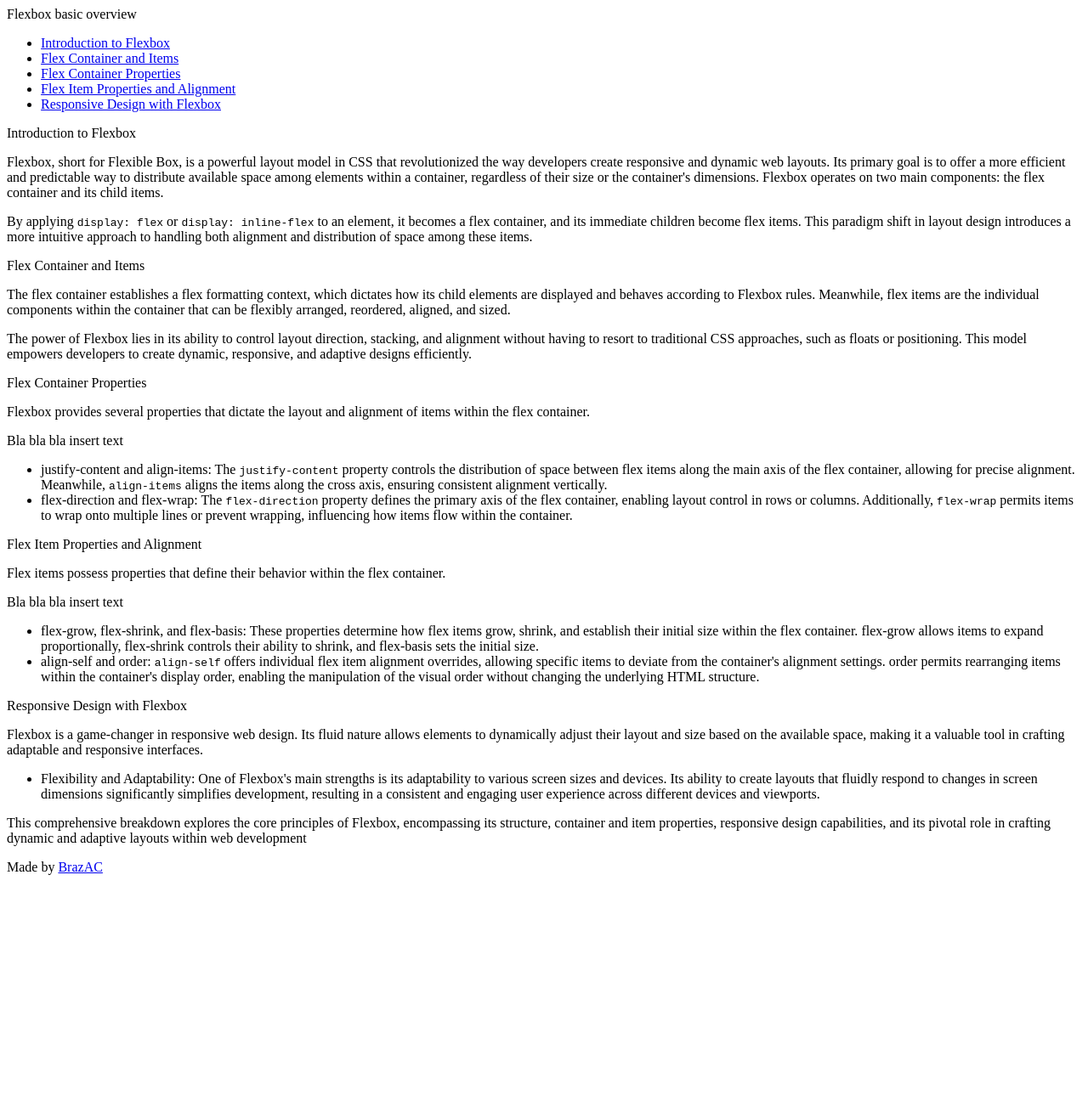
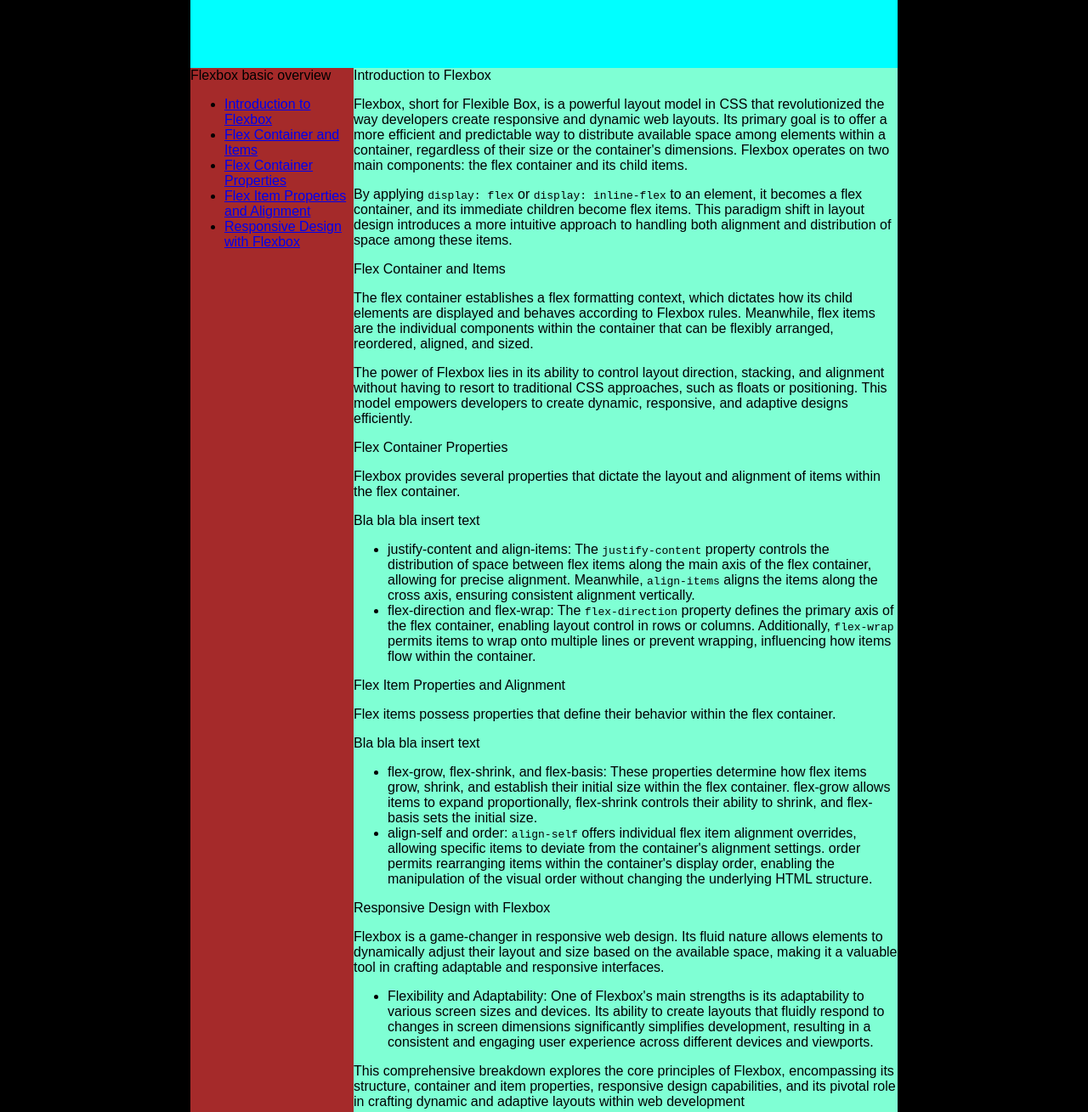
Before and after one commit to BrazAC/my-freeCodeCamp, a plain HTML site: page responsive web design/cert-docPage/index.html in a window 1280 px wide. Shown: the top 1309 px of the page at 85% size. Before the commit the page ends 1046 px from the top, so only its background shows below. Drawn offline with Linux system fonts and the light colour scheme.

Commit message:
got general containers organized with flex box

```diff
--- a/responsive web design/cert-docPage/css/styles.css
+++ b/responsive web design/cert-docPage/css/styles.css
@@ -1 +1,43 @@
-/* adicionar ao menos 1 media query*/
+body{
+   margin: 0px;
+   padding: 0px;
+   background-color: black;
+   font-family: Arial, Helvetica, sans-serif;
+}
+footer{
+    width: 100%;
+    height: 100px;
+    text-align: center;
+    background-color: beige;
+    margin-top: -15.6px;
+}
+@media screen and (min-width: 800px){
+    #header-top{
+        margin: 0px auto;
+        width: clamp(600px, 65vw, 850px);
+        height: 80px;
+        background-color:aqua;
+    }
+    #div-navBar-main{
+        display: flex;
+        flex-direction: row;
+        justify-content: center;
+    }
+    #nav-bar{
+        width: clamp(150px, 15vw, 200px);
+        height: 100%;
+        background-color: brown;
+    }
+    #main-doc{
+        width: clamp(450px, 50vw, 650px);
+        background-color:aquamarine;
+    }
+}
+@media screen and (max-width: 800px){
+    #nav-bar{
+        background-color: blueviolet;
+    }
+    #main-doc{
+        background-color: blue;
+    }
+}
--- a/responsive web design/cert-docPage/index.html
+++ b/responsive web design/cert-docPage/index.html
@@ -7,6 +7,9 @@
     <link rel="stylesheet" href="css/styles.css">
 </head>
 <body>
+    <header id="header-top">
+    </header>
+    <div id="div-navBar-main">
         <header>
             <nav id="nav-bar">
                 <header>Flexbox basic overview</header>
@@ -86,6 +89,7 @@
                     responsive design capabilities, and its pivotal role in crafting dynamic and adaptive layouts within web development</p>
             </section>
         </main>
+    </div>
     <footer>
         <p>Made by <a id="github-link" href="https://github.com/BrazAC ">BrazAC</a></p>
     </footer>
```
Lines whose indentation alone changed are shown as unchanged.
